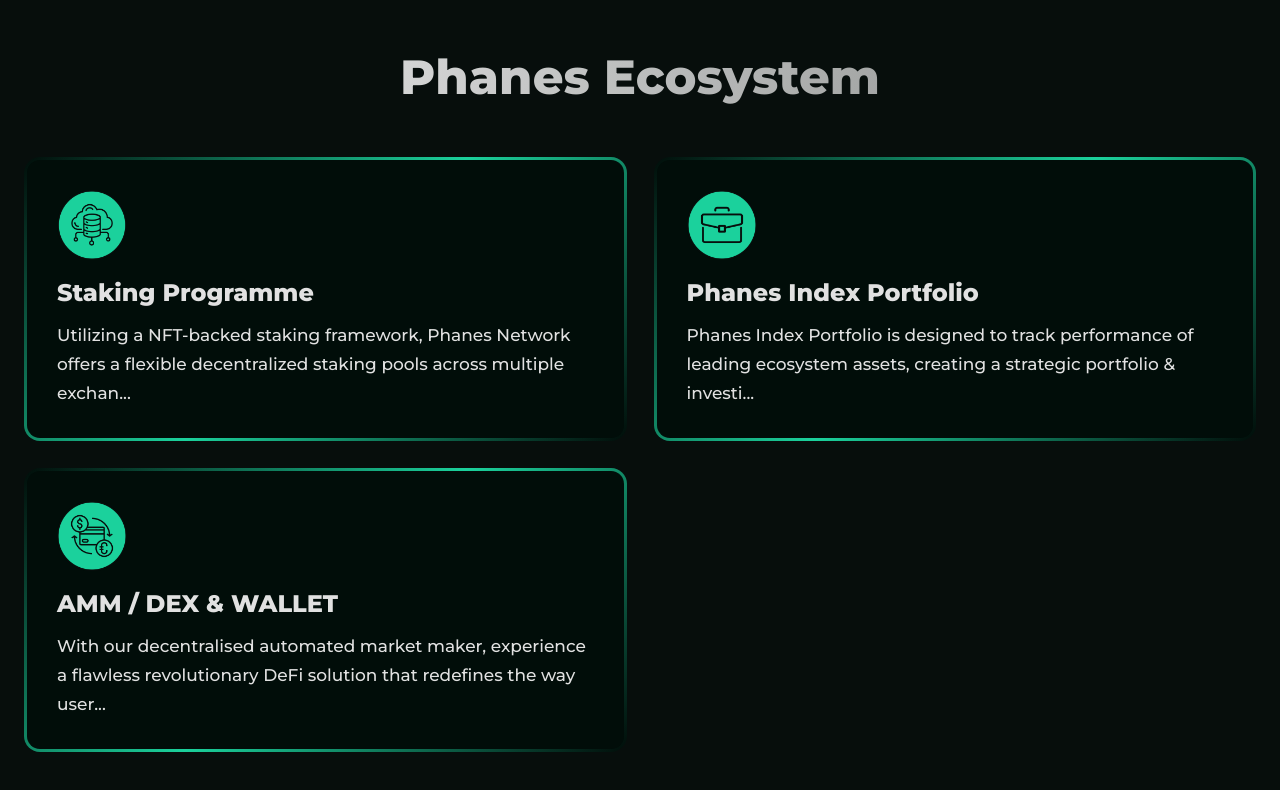
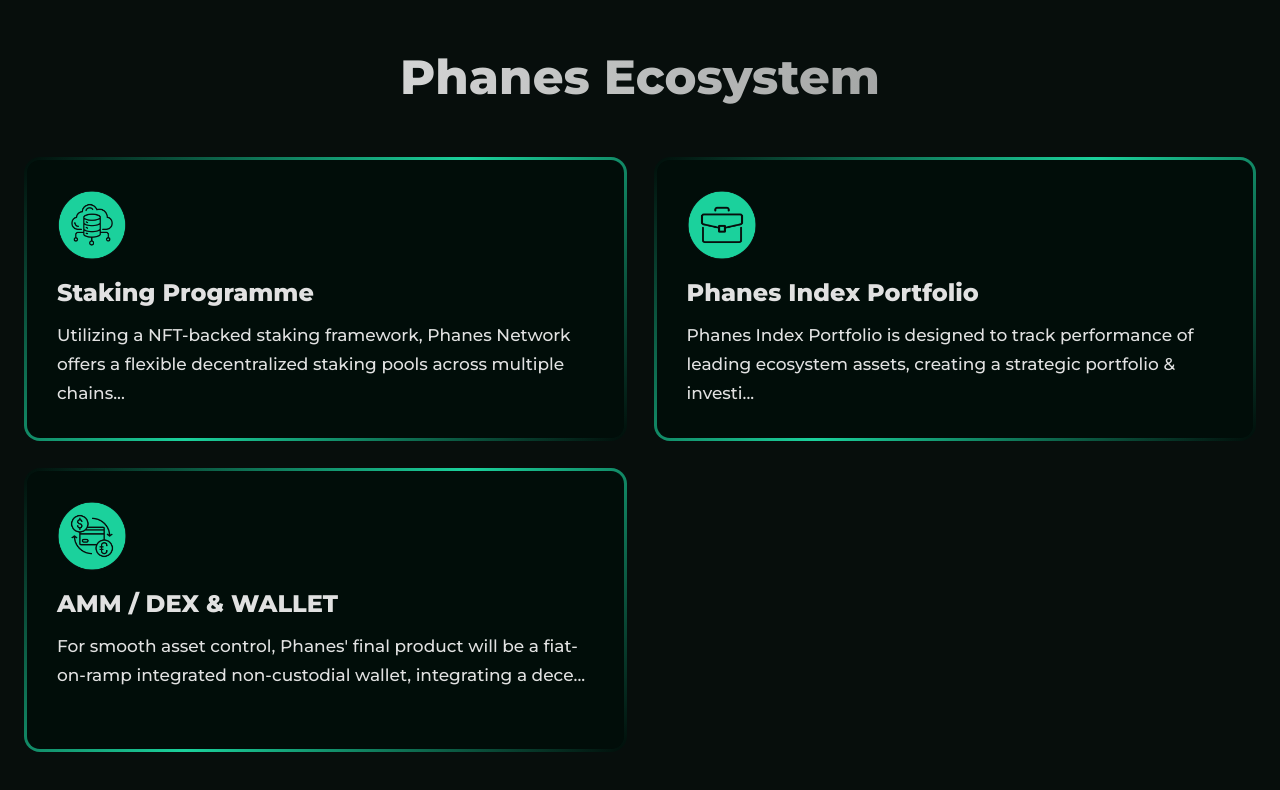
Before and after one commit to PhanesNetwork/Phanes-Network-Nuxt2-web-main, a Nuxt app: page / in a window 1280 px wide. Shown: the part 566-1356 px from the top of the page. Built offline with nearby package versions, Linux system fonts and the light colour scheme.

Commit message:
Update PhanesEcosystem.vue

```diff
--- a/components/PhanesEcosystem.vue
+++ b/components/PhanesEcosystem.vue
@@ -20,9 +20,9 @@
       data(){
           return{
               cards:[
-                { img:'cloud_db.png', title:'Staking Programme', snippet:'Utilizing a NFT-backed staking framework, Phanes Network offers a flexible decentralized staking pools across multiple exchange, enabling users to earn reward.',showAll:false},
+                { img:'cloud_db.png', title:'Staking Programme', snippet:'Utilizing a NFT-backed staking framework, Phanes Network offers a flexible decentralized staking pools across multiple chains, enabling creating an effortless reward accumulation.',showAll:false},
                 { img:'bag.png', title:'Phanes Index Portfolio', snippet:'Phanes Index Portfolio is designed to track performance of leading ecosystem assets, creating a strategic portfolio & investing management in the ecosystem, giving users diverse investment opportunities.', showAll:false},
-                { img: 'locker.png', title:'AMM / DEX & WALLET', snippet:" With our decentralised automated market maker, experience a flawless revolutionary DeFi solution that redefines the way users engage with liquidity provision and swapping of digital assets. For smooth asset control,  Phanes' final product will be a fiat-on-ramp integrated non-custodial wallet.",showAll:false},
+                { img: 'locker.png', title:'AMM / DEX & WALLET', snippet:"  For smooth asset control,  Phanes' final product will be a fiat-on-ramp integrated non-custodial wallet, integrating a decentralised multichain exchange, a flawless revolutionary DeFi solution that redefines the way users engage with digital assets management.",showAll:false},
 
             ]
         }
```
